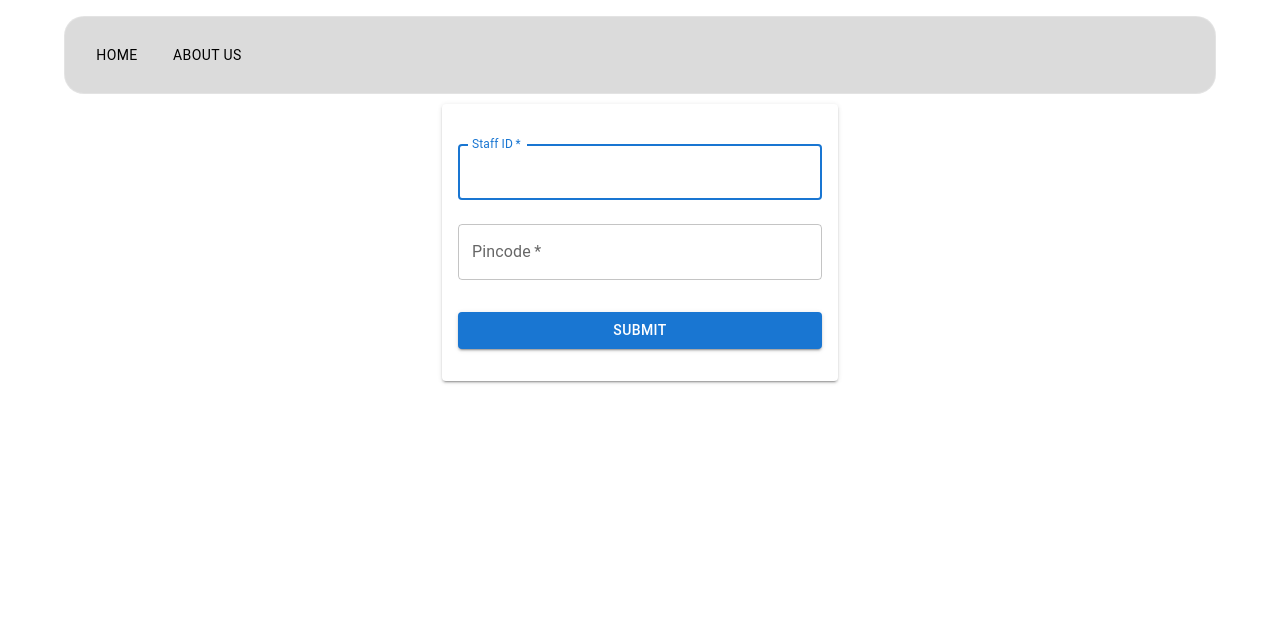
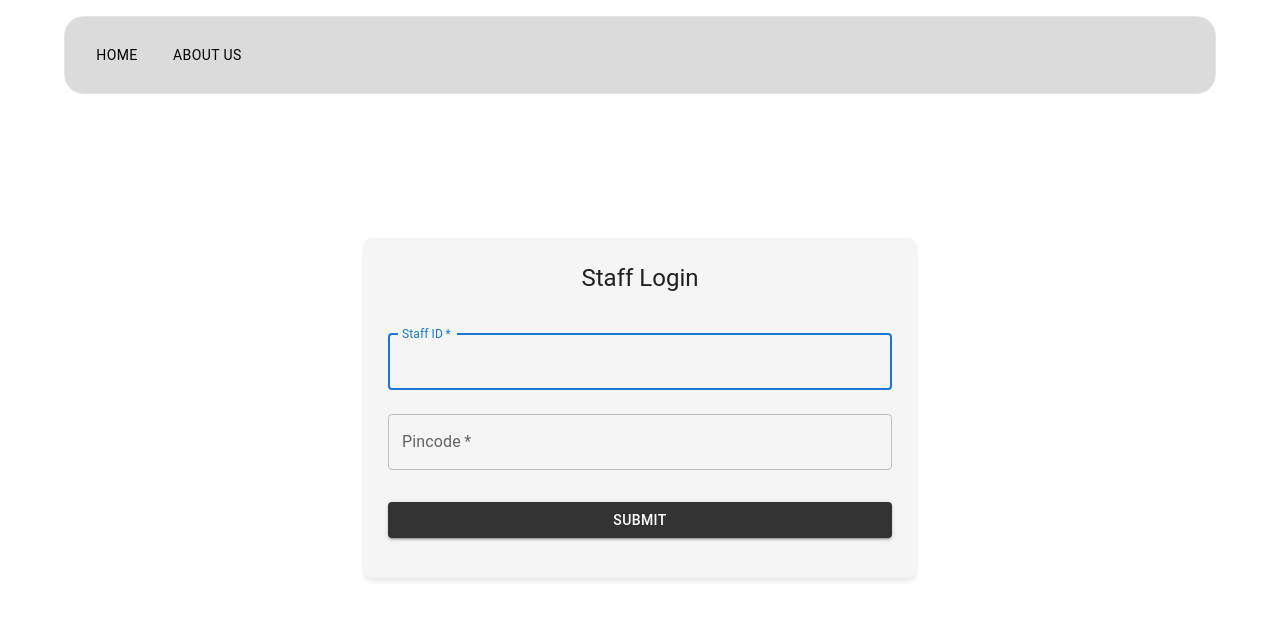
Before and after one commit to JoelRoy1/RMS-CS2810, a React (Create React App) app in the folder client/: page /staff-login in a window 1280 px wide. Shown: the top 620 px of the page. Built offline with nearby package versions, Linux system fonts and the light colour scheme.

Commit message:
Freshen up staff login page

```diff
--- a/client/src/pages/StaffLoginPage.js
+++ b/client/src/pages/StaffLoginPage.js
@@ -45,31 +45,42 @@ function StaffLoginPage() {
 
   return (
     <ThemeProvider theme={theme}>
-      <Container component="main" maxWidth="xs">
+      <Container
+        component="main"
+        maxWidth="sm"
+        sx={{
+          height: '100vh',
+          display: 'flex',
+          justifyContent: 'center',
+          alignItems: 'center',
+        }}
+      >
         <Helmet>
           <title>Oaxaca | Staff Login</title>
         </Helmet>
         <Box
           sx={{
-            marginTop: 8,
             display: 'flex',
             flexDirection: 'column',
             alignItems: 'center',
           }}
         >
-          <Typography component="h1" variant="h5">
-            Staff Login
-          </Typography>
           <Paper
             sx={{
-              marginTop: 1,
+              marginTop: 2,
               display: 'flex',
               flexDirection: 'column',
               alignItems: 'center',
-              padding: 2,
+              padding: 3,
+              backgroundColor: '#f5f5f5',
+              borderRadius: '8px',
+              boxShadow: '0px 3px 5px rgba(0, 0, 0, 0.1)',
             }}
-            elevation={2}
+            elevation={0}
           >
+            <Typography component="h1" variant="h5" sx={{ mb: 2 }}>
+              Staff Login
+            </Typography>
             <Box component="form" onSubmit={handleSubmit} sx={{ mt: 1 }}>
               <TextField
                 margin="normal"
@@ -82,6 +93,7 @@ function StaffLoginPage() {
                 autoFocus
                 value={username}
                 onChange={(e) => setUsername(e.target.value)}
+                sx={{ '& input:focus': { color: '#333' } }} // Set the input text color on focus
               />
 
               <TextField
@@ -95,6 +107,7 @@ function StaffLoginPage() {
                 autoComplete="current-pin"
                 value={pin}
                 onChange={(e) => setPin(e.target.value)}
+                sx={{ '& input:focus': { color: '#333' } }} // Set the input text color on focus
               />
 
               {error && (
@@ -107,7 +120,7 @@ function StaffLoginPage() {
                 type="submit"
                 fullWidth
                 variant="contained"
-                sx={{ mt: 3, mb: 2 }}
+                sx={{ mt: 3, mb: 2, backgroundColor: '#333', color: '#fff', '&:hover': { backgroundColor: '#666' } }}
               >
                 Submit
               </Button>
```
